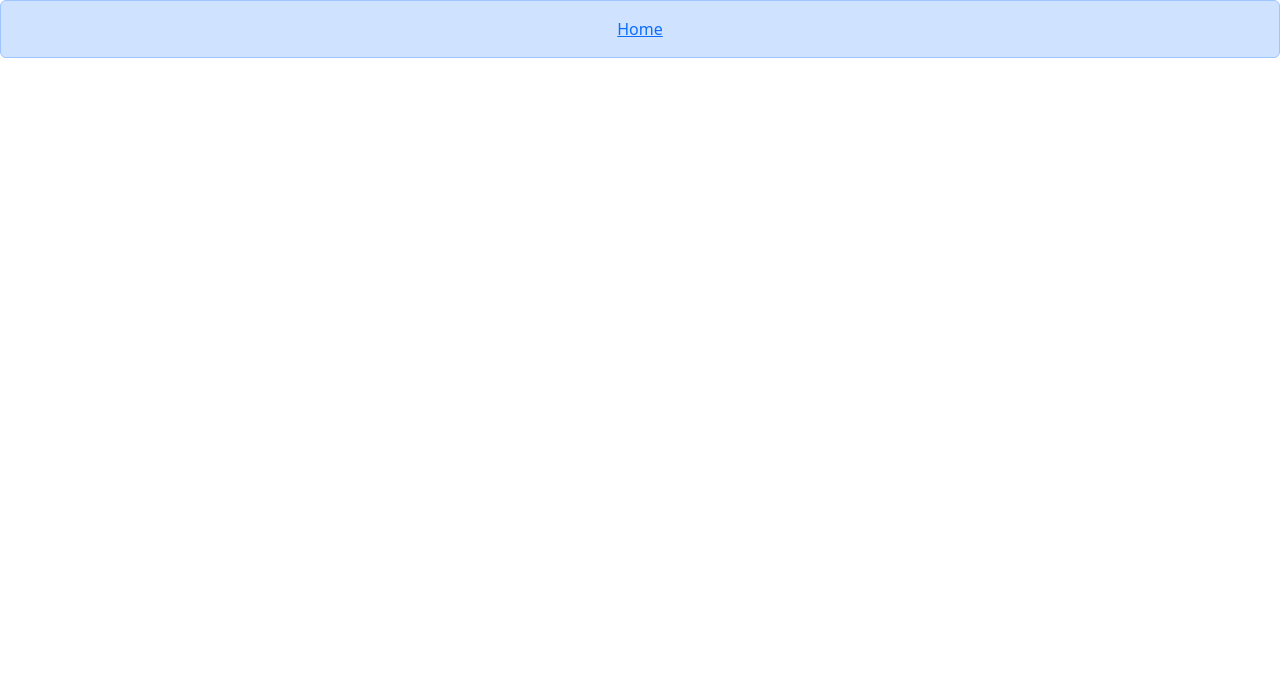
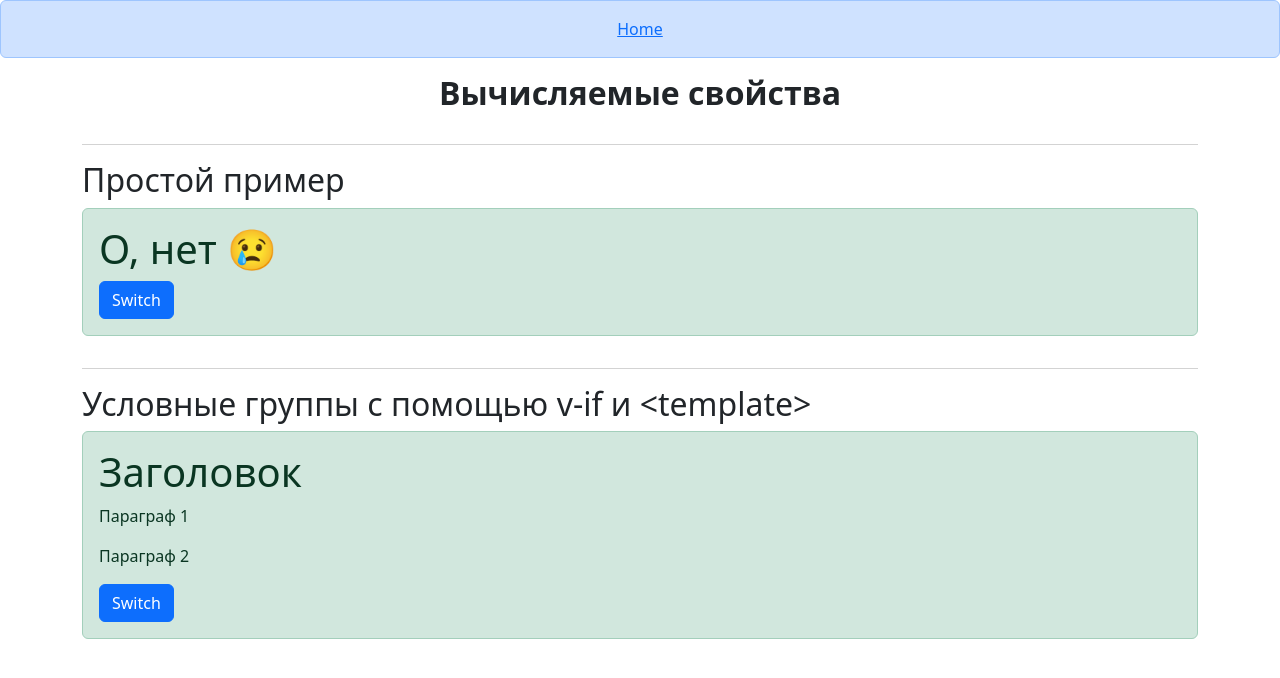
Before and after one commit to Lam0z/vue_lessons, a Nuxt app: page /lessons/conditional in a window 1280 px wide. Before the commit this address had no page. Shown: the top 678 px of the page. Built offline with nearby package versions, Linux system fonts and the light colour scheme.

Commit message:
Lesson 5 - conditional

```diff
--- a/layouts/home.vue
+++ b/layouts/home.vue
@@ -14,6 +14,11 @@
             </li>
             <li>
                 <nuxt-link to="/lessons/styles" class=" ">Styles</nuxt-link>
+            </li>
+            <li>
+                <nuxt-link to="/lessons/conditional" class=" "
+                    >Conditions</nuxt-link
+                >
             </li>
         </ul>
     </header>
--- /dev/null
+++ b/pages/lessons/conditional.vue
@@ -0,0 +1,29 @@
+<script setup>
+const condition = ref(false);
+const sGroup = ref(true);
+</script>
+
+<template>
+    <MainHeader>Вычисляемые свойства</MainHeader>
+
+    <LPart subtitle="Простой пример ">
+        <h1 v-if="condition">Vue восхитителен!</h1>
+        <h1 v-else>О, нет 😢</h1>
+        <button class="btn btn-primary" @click="condition = !condition">
+            Switch
+        </button>
+    </LPart>
+    <LPart subtitle="Условные группы с помощью v-if и <template> ">
+        <template v-if="sGroup">
+            <h1>Заголовок</h1>
+            <p>Параграф 1</p>
+            <p>Параграф 2</p>
+        </template>
+        <button class="btn btn-primary" @click="sGroup = !sGroup">
+            Switch
+        </button>
+    </LPart>
+    <!--  -->
+</template>
+
+<style scoped></style>
```
